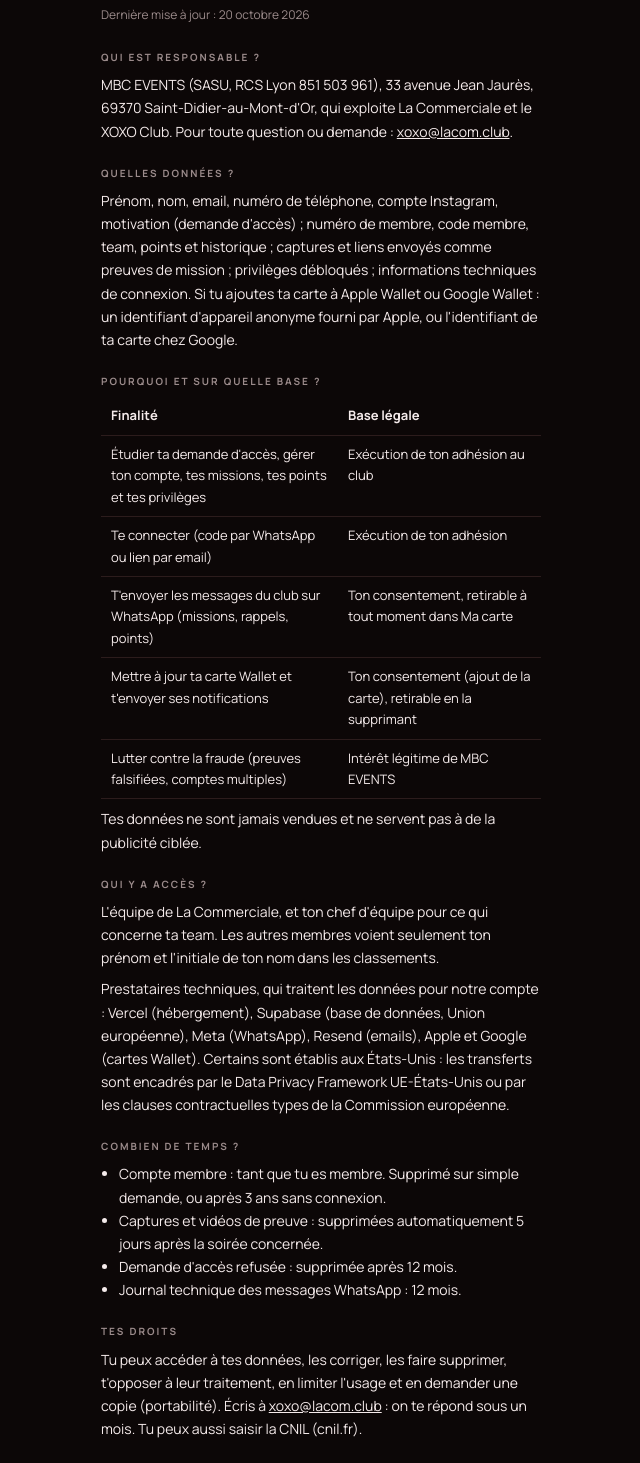
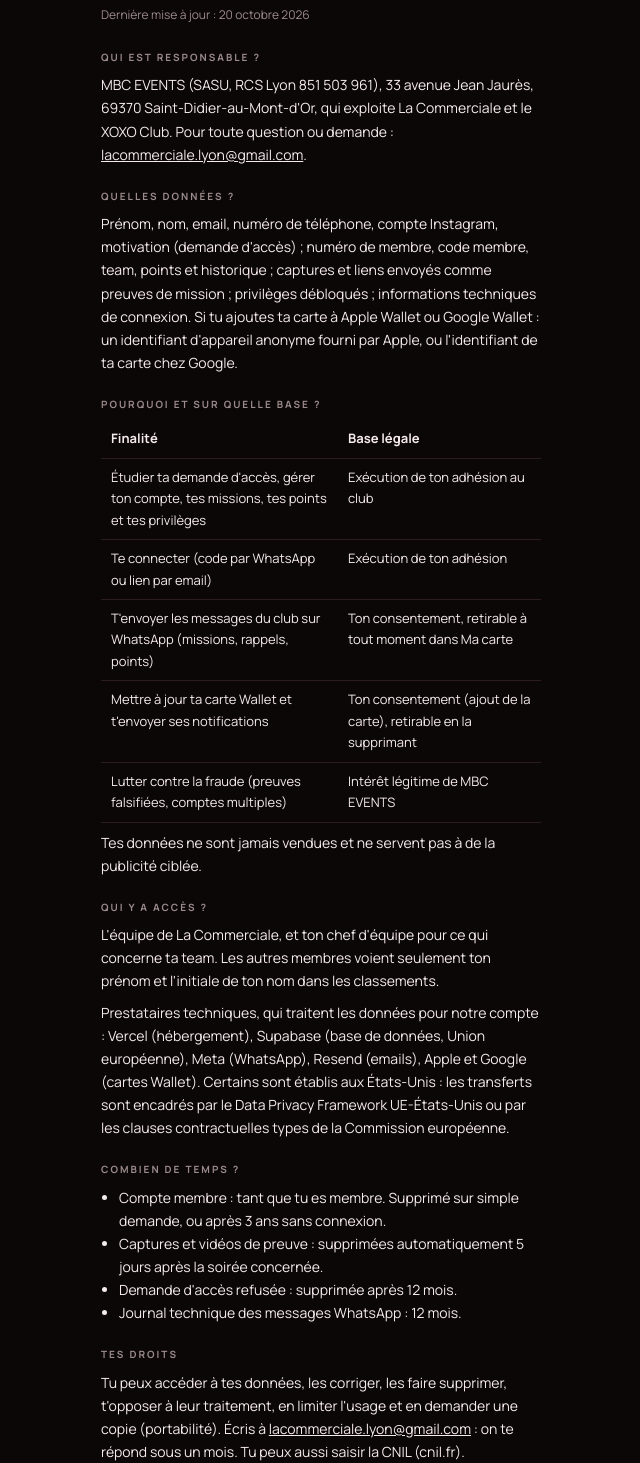
Before and after one commit to Leolblp/ambassadeurs, a Next.js app: page /ambassadeurs/confidentialite in a window 1280 px wide. Shown: the part 151-1614 px from the top of the page, without its empty margins (319-959 px from the left). Built offline with nearby package versions, Linux system fonts and the light colour scheme.

Commit message:
Contact RGPD : lacommerciale.lyon@gmail.com
Co-Authored-By: Claude Opus 5.5 <noreply@anthropic.com>
Claude-Session: https://claude.ai/code/session_019vEkBUvKJSLyMAV982BaTg

```diff
--- a/app/ambassadeurs/confidentialite/page.tsx
+++ b/app/ambassadeurs/confidentialite/page.tsx
@@ -10,7 +10,7 @@ export default function Confidentialite() {
       <Bloc titre="Qui est responsable ?">
         <p style={p0}>
           MBC EVENTS (SASU, RCS Lyon 851 503 961), 33 avenue Jean Jaurès, 69370 Saint-Didier-au-Mont-d&apos;Or, qui exploite La Commerciale et le XOXO Club.
-          Pour toute question ou demande : <a href="mailto:xoxo@lacom.club">xoxo@lacom.club</a>.
+          Pour toute question ou demande : <a href="mailto:lacommerciale.lyon@gmail.com">lacommerciale.lyon@gmail.com</a>.
         </p>
       </Bloc>
 
@@ -62,7 +62,7 @@ export default function Confidentialite() {
       <Bloc titre="Tes droits">
         <p style={p0}>
           Tu peux accéder à tes données, les corriger, les faire supprimer, t&apos;opposer à leur traitement, en limiter l&apos;usage et en demander une copie
-          (portabilité). Écris à <a href="mailto:xoxo@lacom.club">xoxo@lacom.club</a> : on te répond sous un mois. Tu peux aussi saisir la CNIL (cnil.fr).
+          (portabilité). Écris à <a href="mailto:lacommerciale.lyon@gmail.com">lacommerciale.lyon@gmail.com</a> : on te répond sous un mois. Tu peux aussi saisir la CNIL (cnil.fr).
         </p>
       </Bloc>
 
--- a/app/ambassadeurs/faq/page.tsx
+++ b/app/ambassadeurs/faq/page.tsx
@@ -18,7 +18,7 @@ const BLOCS: { titre: string; questions: { q: string; r: React.ReactNode }[] }[]
     titre: "Mon accès",
     questions: [
       { q: "Comment je me connecte ?", r: <p style={{ margin: 0 }}>Sur <Link href="/ambassadeurs/connexion">lacom.club/ambassadeurs/connexion</Link>, entre ton numéro : tu reçois un code à 6 chiffres sur WhatsApp. Pas de mot de passe à retenir. Tu peux aussi demander un lien par email.</p> },
-      { q: "Je ne reçois pas mon code ou mon email de connexion.", r: <><p style={{ margin: 0 }}>Pour WhatsApp, vérifie que tu utilises le numéro donné lors de ta demande d&apos;accès (modifiable dans Ma carte). Pour l&apos;email, regarde dans tes spams ou « Promotions ». L&apos;email vient de <b>xoxo@lacom.club</b> : ajoute cette adresse à tes contacts.</p><p style={{ margin: 0 }}>Vérifie aussi que tu utilises l&apos;email de ta demande d&apos;accès.</p></> },
+      { q: "Je ne reçois pas mon code ou mon email de connexion.", r: <><p style={{ margin: 0 }}>Pour WhatsApp, vérifie que tu utilises le numéro donné lors de ta demande d&apos;accès (modifiable dans Ma carte). Pour l&apos;email, regarde dans tes spams ou « Promotions ». L&apos;email vient de <b>lacommerciale.lyon@gmail.com</b> : ajoute cette adresse à tes contacts.</p><p style={{ margin: 0 }}>Vérifie aussi que tu utilises l&apos;email de ta demande d&apos;accès.</p></> },
       { q: "Mon lien ne marche plus.", r: <p style={{ margin: 0 }}>Un lien est valable une heure et ne sert qu&apos;une fois. Redemande-en un depuis la page de connexion.</p> },
       { q: "Je reçois des messages WhatsApp du club ?", r: <p style={{ margin: 0 }}>Si tu l&apos;as accepté : nouvelles missions, rappels avant échéance, preuves validées ou à refaire. Tu peux activer, désactiver ou changer ton numéro à tout moment dans Ma carte.</p> },
       { q: "Je peux mettre ma carte dans Apple Wallet ou Google Wallet ?", r: <p style={{ margin: 0 }}>Oui, depuis Ma carte, bouton « Ajouter à Apple Wallet » sur iPhone ou « Ajouter à Google Wallet » sur Android. Ton solde de points s&apos;y met à jour tout seul, avec une notification à chaque changement.</p> },
@@ -56,7 +56,7 @@ const BLOCS: { titre: string; questions: { q: string; r: React.ReactNode }[] }[]
     questions: [
       { q: "Qui voit mes informations ?", r: <p style={{ margin: 0 }}>Seule l&apos;équipe de La Commerciale, et ton chef d&apos;équipe pour ce qui concerne ta team. Les autres membres ne voient que ton prénom et l&apos;initiale de ton nom dans le classement.</p> },
       { q: "Que deviennent mes captures ?", r: <p style={{ margin: 0 }}>Elles servent uniquement à valider tes missions, et sont supprimées automatiquement 5 jours après la soirée. Tes points, eux, restent.</p> },
-      { q: "Comment quitter le club ?", r: <p style={{ margin: 0 }}>Écris à <a href="mailto:xoxo@lacom.club">xoxo@lacom.club</a> : ton compte et tes données seront supprimés. Détails dans la <Link href="/ambassadeurs/confidentialite">politique de confidentialité</Link>.</p> },
+      { q: "Comment quitter le club ?", r: <p style={{ margin: 0 }}>Écris à <a href="mailto:lacommerciale.lyon@gmail.com">lacommerciale.lyon@gmail.com</a> : ton compte et tes données seront supprimés. Détails dans la <Link href="/ambassadeurs/confidentialite">politique de confidentialité</Link>.</p> },
     ],
   },
 ];
--- a/app/ambassadeurs/mentions-legales/page.tsx
+++ b/app/ambassadeurs/mentions-legales/page.tsx
@@ -13,7 +13,7 @@ export default function MentionsLegales() {
         <p style={p0}>
           Siège social : 33 avenue Jean Jaurès, 69370 Saint-Didier-au-Mont-d&apos;Or, France<br />
           SIRET : 851 503 961 00019 · TVA intracommunautaire : FR17851503961<br />
-          Contact : <a href="mailto:xoxo@lacom.club">xoxo@lacom.club</a>
+          Contact : <a href="mailto:lacommerciale.lyon@gmail.com">lacommerciale.lyon@gmail.com</a>
         </p>
         <p style={p0}>Directeur de la publication : Aaron Ajzenberg, Président.</p>
       </Bloc>
```
